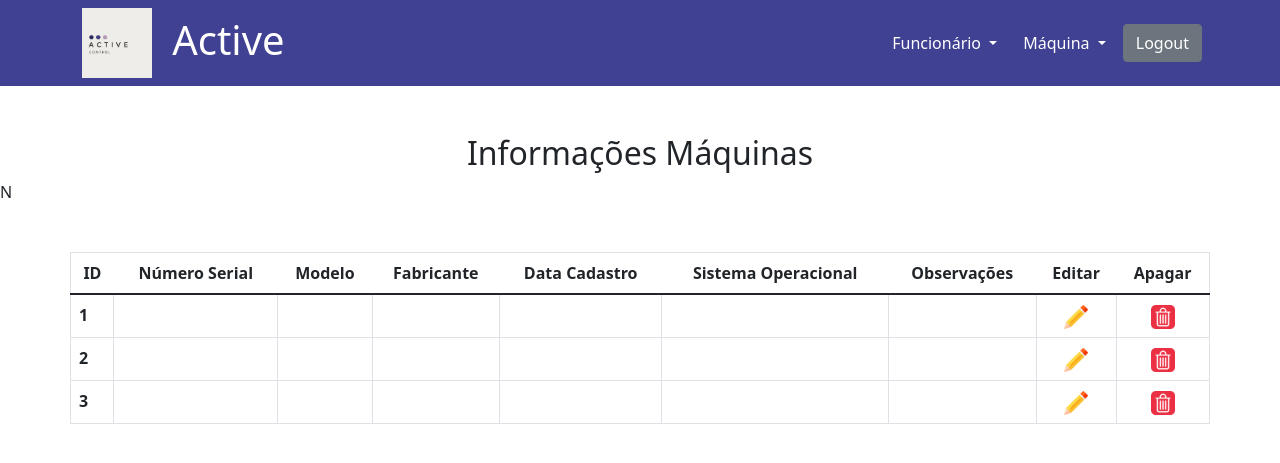
After one commit to PauloHenriqueBento/PI-2Semestre, a PHP site: page /maquina-cadastrado.php in a window 1280 px wide. The commit adds this page. Shown: the top 463 px of the page. Run offline with PHP 8.4, Linux system fonts and the light colour scheme; the visitor is signed in with stand-in values (Sample User, id 1).

Commit message:
Criação das telas de visualização dos dados cadastrados

```diff
--- /dev/null
+++ b/maquina-cadastrado.php
@@ -0,0 +1,119 @@
+<?php
+session_start();
+include('verifica_session.php');
+?>
+<!DOCTYPE html>
+<html lang="pt-br">
+<head>
+    <meta charset="UTF-8">
+    <meta http-equiv="X-UA-Compatible" content="IE=edge">
+    <meta name="viewport" content="width=device-width, initial-scale=1.0">
+    <title>Active</title>
+    <!-- CSS only -->
+    <link href="https://cdn.jsdelivr.net/npm/bootstrap@5.1.1/dist/css/bootstrap.min.css" rel="stylesheet"
+        integrity="sha384-F3w7mX95PdgyTmZZMECAngseQB83DfGTowi0iMjiWaeVhAn4FJkqJByhZMI3AhiU"
+        crossorigin="anonymous">
+    <!-- JavaScript Bundle with Popper -->
+    <script src="https://cdn.jsdelivr.net/npm/bootstrap@5.1.3/dist/js/bootstrap.bundle.min.js"
+        integrity="sha384-ka7Sk0Gln4gmtz2MlQnikT1wXgYsOg+OMhuP+IlRH9sENBO0LRn5q+8nbTov4+1p" crossorigin="anonymous"></script>
+    <link rel="stylesheet" href="style/cadastro-maquina.css">
+    <link rel="stylesheet" href="style/usuario-cadastradoo.css">
+</head>
+  <body>
+    <header>
+      <nav class="navbar navbar-expand-sm menu">
+        <div class="container-sm position-relative">
+          <div class="div-logo">
+            <a class="navbar-brand" href="#"><img src="image/logo.png" class="logo"></a>
+            <div class="div-titulo align-middle me-3">
+              <h1 class="text-white">Active</h1>
+            </div>
+          </div>
+
+          <div class="btn-group position-absolute end-0">
+            <div class="dropdown">
+              <div class="btn-group">
+                  <button type="button" class="btn btn-default dropdown-toggle text-white" data-bs-toggle="dropdown" aria-expanded="false">
+                    Funcionário
+                  </button>
+                  <ul class="dropdown-menu">
+                    <li><a class="dropdown-item" href="funcionario-cadastrado.php">Visualizar Funcionário</a></li>
+                    <li><a class="dropdown-item" href="form_cadastro.php">Cadastrar Funcionário</a></li>
+                  </ul>
+              </div>
+            </div>
+
+            <div class="dropdown">
+              <div class="btn-group">
+                <button type="button" class="btn dropdown-toggle text-white" data-bs-toggle="dropdown" aria-expanded="false">
+                  Máquina
+                </button>
+                <ul class="dropdown-menu">
+                  <li><a class="dropdown-item" href="maquina-cadastrado.php">Visualizar Máquina</a></li>
+                  <li><a class="dropdown-item" href="form_cadastro_maquina.php">Cadastrar Máquina</a></li>
+                </ul>
+              </div>
+            </div>
+            <div class="collapse navbar-collapse d-flex justify-content-end ms-1 me-2" id="expandir">
+              <button class="btn btn-secondary text-white">Logout</button>
+            </div>
+          </div>
+        </div>
+      </nav>
+    </header>
+
+    <h2 class="text-center mt-5">Informações Máquinas</h2>
+
+    <table class="table border tabela container-sm mt-5">
+      <thead>
+        <tr>
+          <th scope="col" class="text-center">ID</th>
+          <th scope="col" class="text-center">Número Serial</th>N
+          <th scope="col" class="text-center">Modelo</th>
+          <th scope="col" class="text-center">Fabricante</th>
+          <th scope="col" class="text-center">Data Cadastro</th>
+          <th scope="col" class="text-center">Sistema Operacional</th>
+          <th scope="col" class="text-center">Observações</th>
+          <th scope="col" class="text-center">Editar</th>
+          <th scope="col" class="text-center">Apagar</th>
+        </tr>
+      </thead>
+      <tbody>
+        <tr>
+          <th scope="row">1</th>
+            <td class="border"></td>
+            <td class="border"></td>
+            <td class="border"></td>
+            <td class="border"></td>
+            <td class="border"></td>
+            <td class="border"></td>
+            <td class="border text-center"><a href="#"><img src="image/editar.png" class="modificar"></img></a></td>
+            <td class="border text-center"><a href="#"><img src="image/excluir.png" class="modificar"></img></a></td>
+
+        </tr>
+        <tr>
+          <th scope="row" class="border">2</th>
+            <td class="border"></td>
+            <td class="border"></td>
+            <td class="border"></td>
+            <td class="border"></td>
+            <td class="border"></td>
+            <td class="border"></td>
+            <td class="border text-center"><a href="#"><img src="image/editar.png" class="modificar"></img></a></td>
+            <td class="border text-center"><a href="#"><img src="image/excluir.png" class="modificar"></img></a></td>
+        </tr>
+        <tr>
+          <th scope="row" class="border">3</th>
+            <td class="border"></td>
+            <td class="border"></td>
+            <td class="border"></td>
+            <td class="border"></td>
+            <td class="border"></td>
+            <td class="border"></td>
+            <td class="border text-center"><a href="#"><img src="image/editar.png" class="modificar"></img></a></td>
+            <td class="border text-center"><a href="#"><img src="image/excluir.png" class="modificar"></img></a></td>
+        </tr>
+      </tbody>
+    </table>
+  <body>
+</html>
--- a/register.php
+++ b/register.php
@@ -97,7 +97,9 @@ if($_SERVER["REQUEST_METHOD"] == "POST"){
     <link rel="preconnect" href="https://fonts.gstatic.com" crossorigin>
     <link href="https://fonts.googleapis.com/css2?family=Roboto:wght@400;700&display=swap" rel="stylesheet">
     <!-- Bootstrap 5 -->
-    <link href="https://cdn.jsdelivr.net/npm/bootstrap@5.0.2/dist/css/bootstrap.min.css" rel="stylesheet" integrity="sha384-EVSTQN3/azprG1Anm3QDgpJLIm9Nao0Yz1ztcQTwFspd3yD65VohhpuuCOmLASjC" crossorigin="anonymous">
+    <link href="https://cdn.jsdelivr.net/npm/bootstrap@5.0.2/dist/css/bootstrap.min.css" rel="stylesheet"
+        integrity="sha384-EVSTQN3/azprG1Anm3QDgpJLIm9Nao0Yz1ztcQTwFspd3yD65VohhpuuCOmLASjC"
+        crossorigin="anonymous">
     <!-- CSS -->
     <link rel="stylesheet" href="style/style.css">
 </head>
--- a/style/cadastro-maquina.css
+++ b/style/cadastro-maquina.css
@@ -1,4 +1,6 @@
-.menu{background-color: #414193 !important;}
+.menu{
+    background-color: #414193 !important;
+}
 
 .logo{
     width: 70px;
--- /dev/null
+++ b/style/usuario-cadastradoo.css
@@ -0,0 +1,9 @@
+.div-logo{
+    float: left;
+}
+.div-titulo{
+    display:inline-block;
+}
+.modificar{
+    width: 1.5rem;
+}
```
Also changed, not shown: form_cadastro-maquina.php (+42 -24 lines), form_cadastro.php (+44 -26 lines), tela-principal.php (+20 -6 lines), usuario-cadastrado.php (added, +115 -0 lines), image/editar.png (added), image/excluir.png (added).
